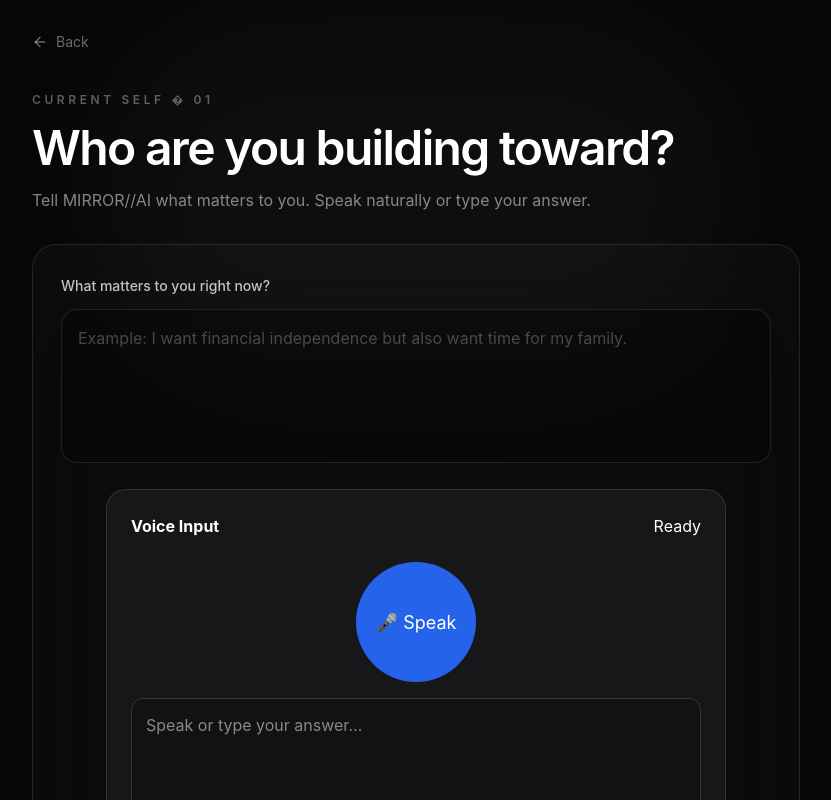
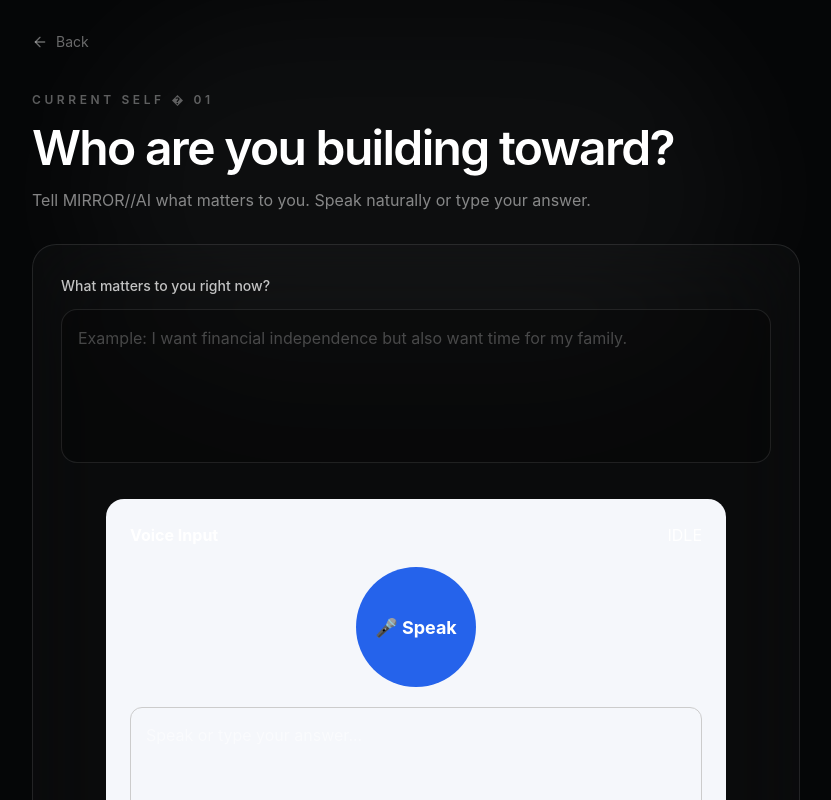
Before and after one commit to Shivank247/MIRROR-AI, a React (Vite) app in the folder client/: page / in a window 1280 px wide. Both pictures are taken after a click on the button "ENTER YOUR LIFE". Shown: the top 800 px of the page, without its empty margins (224-1055 px from the left). Built offline with nearby package versions, Linux system fonts and the light colour scheme.

Commit message:
Merge latest main with voice work

```diff
--- a/client/src/components/voice/VoiceInput.jsx
+++ b/client/src/components/voice/VoiceInput.jsx
@@ -1,8 +1,8 @@
 import { useEffect, useRef, useState } from "react";
 
-export default function VoiceInput({ onTranscript, disabled = false }) {
+export default function VoiceInput({ onTranscript }) {
   const [status, setStatus] = useState("IDLE");
-  const [transcript, setTranscript] = useState("");
+  const [text, setText] = useState("");
   const [error, setError] = useState("");
 
   const recognitionRef = useRef(null);
@@ -17,6 +17,7 @@
     }
 
     const recognition = new SpeechRecognition();
+
     recognition.continuous = false;
     recognition.interimResults = true;
     recognition.lang = "en-IN";
@@ -27,34 +28,34 @@
     };
 
     recognition.onresult = (event) => {
-      let finalText = "";
-      let interimText = "";
+      let result = "";
 
-      for (let i = event.resultIndex; i < event.results.length; i += 1) {
-        const text = event.results[i][0].transcript;
-
-        if (event.results[i].isFinal) finalText += text;
-        else interimText += text;
+      for (let i = event.resultIndex; i < event.results.length; i++) {
+        result += event.results[i][0].transcript;
       }
 
-      const text = finalText || interimText;
-      setTranscript(text);
+      setText(result);
 
-      if (finalText.trim()) {
-        setStatus("READY");
-        onTranscript?.(finalText.trim());
-      } else {
-        setStatus("TRANSCRIBING");
+      if (event.results[event.results.length - 1].isFinal) {
+        const finalText = result.trim();
+
+        if (finalText) {
+          setStatus("READY");
+
+          if (onTranscript) {
+            onTranscript(finalText);
+          }
+        }
       }
     };
 
     recognition.onerror = (event) => {
+      console.error("Speech recognition error:", event.error);
+
       setStatus("IDLE");
 
-      if (event.error === "not-allowed" || event.error === "service-not-allowed") {
-        setError("Microphone access denied. You can type instead.");
-      } else if (event.error === "no-speech") {
-        setError("No speech detected. Try again or type instead.");
+      if (event.error === "not-allowed" || event.error === "permission-denied") {
+        setError("Microphone permission denied. You can type instead.");
       } else {
         setError("Voice unavailable. You can type instead.");
       }
@@ -62,7 +63,7 @@
 
     recognition.onend = () => {
       setStatus((current) =>
-        current === "LISTENING" || current === "TRANSCRIBING" ? "READY" : current
+        current === "LISTENING" ? "READY" : current
       );
     };
 
@@ -74,17 +75,21 @@
   }, [onTranscript]);
 
   const startListening = () => {
-    if (disabled || !recognitionRef.current) return;
+    setError("");
+    setText("");
 
-    setTranscript("");
-    setError("");
-    setStatus("LISTENING");
+    if (!recognitionRef.current) {
+      setError("Voice unavailable. You can type instead.");
+      return;
+    }
 
     try {
+      setStatus("LISTENING");
       recognitionRef.current.start();
-    } catch {
+    } catch (err) {
+      console.error(err);
+      setError("Voice unavailable. You can type instead.");
       setStatus("IDLE");
-      setError("Voice is already active. Try again or type instead.");
     }
   };
 
@@ -94,113 +99,121 @@
   };
 
   const submitText = () => {
-    const value = transcript.trim();
+    const value = text.trim();
+
     if (!value) {
-      setError("Please speak or type an answer first.");
+      setError("Please speak or type your answer.");
       return;
     }
 
     setError("");
-    setStatus("PROCESSING");
-    onTranscript?.(value);
-    setTimeout(() => setStatus("READY"), 0);
+    setStatus("READY");
+
+    if (onTranscript) {
+      onTranscript(value);
+    }
   };
-
-  const statusText = {
-    IDLE: "Ready",
-    LISTENING: "Listening… Speak now",
-    TRANSCRIBING: "Transcribing…",
-    PROCESSING: "Processing…",
-    READY: "Ready",
-  }[status];
 
   return (
     <div
       style={{
         width: "100%",
-        maxWidth: 620,
-        margin: "0 auto",
-        padding: 24,
-        borderRadius: 20,
-        border: "1px solid rgba(255,255,255,.12)",
-        background: "rgba(255,255,255,.05)",
+        maxWidth: "620px",
+        margin: "30px auto",
+        padding: "24px",
+        borderRadius: "18px",
+        background: "#f5f7fb",
         boxSizing: "border-box",
       }}
     >
-      <div style={{ display: "flex", justifyContent: "space-between", gap: 16 }}>
+      <div
+        style={{
+          display: "flex",
+          justifyContent: "space-between",
+          alignItems: "center",
+          marginBottom: "20px",
+        }}
+      >
         <strong>Voice Input</strong>
-        <span>{statusText}</span>
+
+        <span>
+          {status === "LISTENING" ? "🎙️ Listening..." : status}
+        </span>
       </div>
 
       <button
         type="button"
         onClick={status === "LISTENING" ? stopListening : startListening}
-        disabled={disabled || !recognitionRef.current}
-        aria-label={status === "LISTENING" ? "Stop listening" : "Start listening"}
         style={{
           display: "block",
-          margin: "24px auto 16px",
-          width: 120,
-          height: 120,
+          margin: "0 auto 20px",
+          width: "120px",
+          height: "120px",
           borderRadius: "50%",
           border: "none",
-          cursor: disabled ? "not-allowed" : "pointer",
-          fontSize: 18,
-          background: status === "LISTENING" ? "#ef4444" : "#2563eb",
-          color: "#fff",
-          boxShadow: status === "LISTENING" ? "0 0 0 12px rgba(239,68,68,.15)" : "none",
+          cursor: "pointer",
+          background: status === "LISTENING" ? "#dc2626" : "#2563eb",
+          color: "white",
+          fontSize: "18px",
+          fontWeight: "bold",
         }}
       >
-        {status === "LISTENING" ? "🎙 Stop" : "🎤 Speak"}
+        {status === "LISTENING" ? "🛑 Stop" : "🎤 Speak"}
       </button>
 
       {status === "LISTENING" && (
-        <div style={{ textAlign: "center", marginBottom: 14 }} aria-live="polite">
-          🔊 🔊 🔊 &nbsp; Listening
+        <div
+          style={{
+            textAlign: "center",
+            marginBottom: "15px",
+          }}
+        >
+          🔊 Listening — speak now...
         </div>
       )}
 
       <textarea
-        value={transcript}
-        onChange={(event) => {
-          setTranscript(event.target.value);
-          setError("");
-        }}
-        placeholder="Speak or type your answer…"
+        value={text}
+        onChange={(e) => setText(e.target.value)}
+        placeholder="Speak or type your answer..."
         rows={4}
-        aria-label="Voice transcript or text answer"
         style={{
           width: "100%",
+          padding: "15px",
+          borderRadius: "12px",
+          border: "1px solid #ccc",
           boxSizing: "border-box",
           resize: "vertical",
-          padding: 14,
-          borderRadius: 12,
-          border: "1px solid rgba(255,255,255,.15)",
-          background: "rgba(0,0,0,.2)",
-          color: "inherit",
-          fontSize: 16,
+          fontSize: "16px",
         }}
       />
 
       <button
         type="button"
         onClick={submitText}
-        disabled={!transcript.trim() || disabled}
         style={{
-          width: "100%",
-          marginTop: 10,
-          padding: "12px 16px",
-          borderRadius: 10,
+          display: "block",
+          margin: "15px auto 0",
+          padding: "10px 22px",
+          borderRadius: "10px",
           border: "none",
+          background: "#111827",
+          color: "white",
           cursor: "pointer",
-          fontWeight: 700,
         }}
       >
         Submit Answer
       </button>
 
       {error && (
-        <p role="alert" style={{ marginTop: 14 }}>
+        <p
+          role="alert"
+          style={{
+            color: "#dc2626",
+            textAlign: "center",
+            marginTop: "15px",
+          }}
+        >
           {error}
         </p>
       )}
```
Also changed, not shown: client/src/App.jsx (line endings or trailing spaces), client/src/components/voice/README.md.
